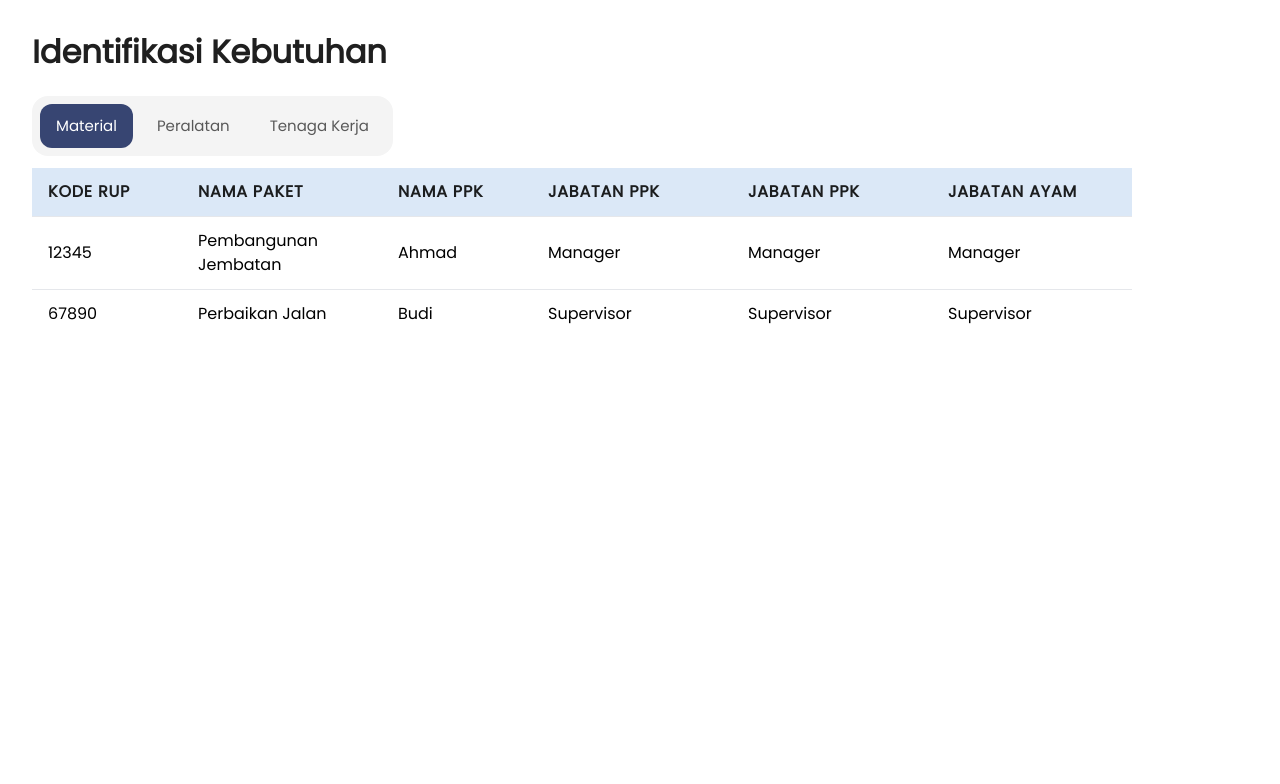
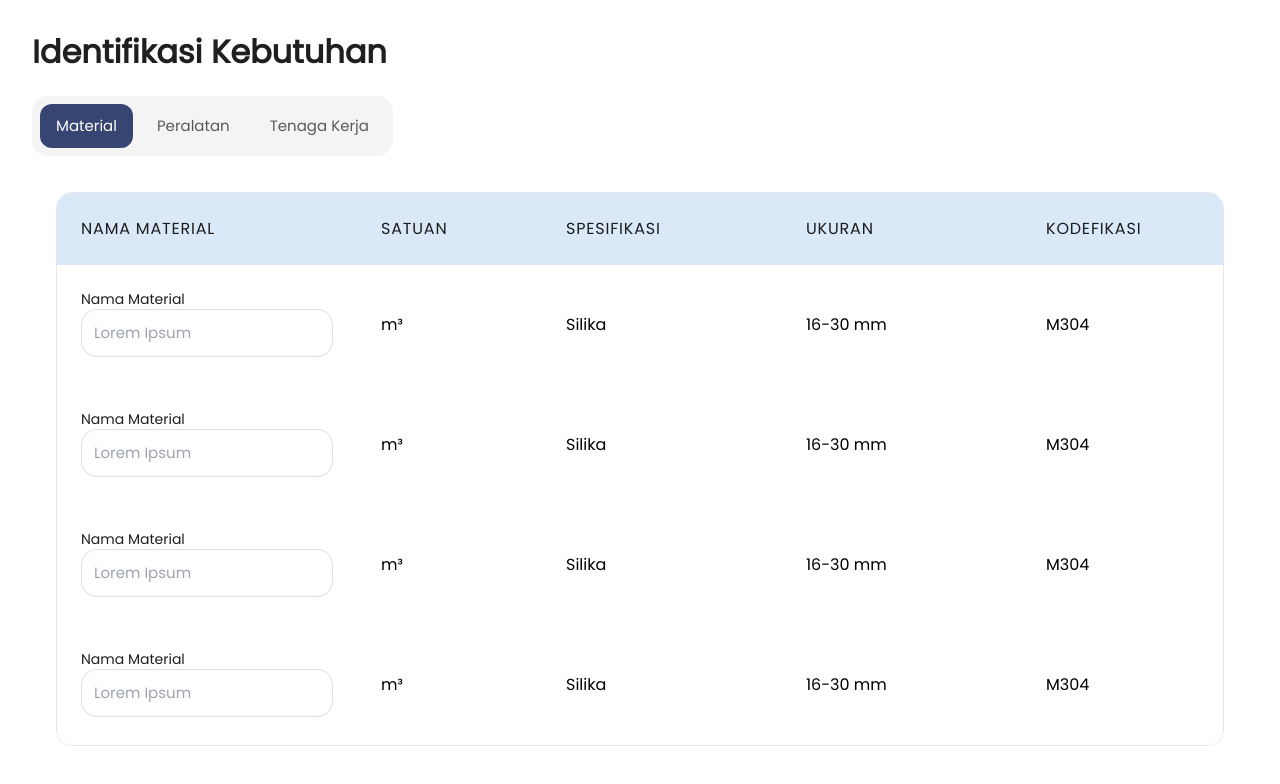
Before and after one commit to pupr-2024-2025/sipasti-fe, a Next.js app: page /perencanaan_data/tahap2 in a window 1280 px wide. Shown: the top 784 px of the page. Built offline with nearby package versions, Linux system fonts and the light colour scheme.

Commit message:
11:53 AM, 10-15-2024 Backup

```diff
--- a/src/components/table.js
+++ b/src/components/table.js
@@ -1,32 +1,66 @@
-import React from "react";
+import React, { useState } from "react";
+import TextInput from "../components/input"; // Pastikan path ini sesuai dengan lokasi file TextInput
 
 const Table = ({ columns, data }) => {
+  const [inputValues, setInputValues] = useState(
+    data.reduce((acc, row) => {
+      acc[row.id] = {}; // Initialize for each row by unique id
+      return acc;
+    }, {})
+  );
+
+  // Fungsi untuk menangani perubahan input
+  const handleInputChange = (rowId, columnAccessor, value) => {
+    setInputValues((prev) => ({
+      ...prev,
+      [rowId]: {
+        ...prev[rowId],
+        [columnAccessor]: value,
+      },
+    }));
+  };
+
   return (
+    <div className="p-6">
+      <div className="rounded-[16px] border border-gray-200 overflow-hidden">
         <div className="overflow-x-auto">
-      {" "}
-      <table className="table-fixed divide-y divide-gray-200 min-w-max">
-        {" "}
+          <table className="table-fixed w-full min-w-max">
             <thead>
               <tr className="bg-custom-blue-100 text-left text-emphasis-on_surface-high uppercase tracking-wider">
                 {columns.map((column, index) => (
                   <th
                     key={index}
-                className="py-3 px-4"
+                    className={`p-6 text-base font-normal ${
+                      index !== columns.length - 1 ? "pr-6" : ""
+                    }`}
                     style={{ width: column.width }}>
                     {column.title}
                   </th>
                 ))}
               </tr>
             </thead>
-        <tbody className="bg-white divide-y divide-gray-200">
-          {data.map((row, rowIndex) => (
-            <tr key={rowIndex}>
-              {columns.map((column, colIndex) => (
+            <tbody className="bg-white">
+              {data.map((row) => (
+                <tr key={row.id}>
+                  {columns.map((column) => (
                     <td
-                  key={colIndex}
-                  className="py-3 px-4"
-                  style={{ width: column.width }}>
-                  {row[column.accessor]}
+                      key={column.accessor}
+                      className="p-6 text-base font-normal">
+                      {column.type === "textInput" ? (
+                        <TextInput
+                          label={column.title}
+                          value={inputValues[row.id]?.[column.accessor] || ""}
+                          onChange={(e) =>
+                            handleInputChange(
+                              row.id,
+                              column.accessor,
+                              e.target.value
+                            )
+                          }
+                        />
+                      ) : (
+                        row[column.accessor] // Tampilkan teks biasa untuk kolom selain textInput
+                      )}
                     </td>
                   ))}
                 </tr>
@@ -34,6 +68,8 @@ const Table = ({ columns, data }) => {
             </tbody>
           </table>
         </div>
+      </div>
+    </div>
   );
 };
 
--- a/src/pages/perencanaan_data/tahap1.js
+++ b/src/pages/perencanaan_data/tahap1.js
@@ -180,7 +180,7 @@ const Tahap1 = () => {
           <h3 className="text-H3 text-emphasis-on_surface-high">
             Tahap Perencanaan Data
           </h3>
-          <div className="justify-center items-full space-x-4 mt-3 bg-neutral-100 px-6 py-8 rounded-[16px]">
+          <div className="justify-center items-center space-x-4 mt-3 bg-neutral-100 px-6 pb-8 pt-16 rounded-[16px]">
             <Stepper
               currentStep={currentStep}
               numberOfSteps={NUMBER_OF_STEPS}
--- a/src/pages/perencanaan_data/tahap2.js
+++ b/src/pages/perencanaan_data/tahap2.js
@@ -1,30 +1,142 @@
 import React from "react";
-import Table from "../../components/Table";
+import Table from "../../components/table";
 import Tabs from "../../components/Tabs";
+import Button from "../../components/button";
 
 const Tahap2 = () => {
   const columns = [
-    { title: "Kode RUP", accessor: "kodeRUP", width: "150px" },
-    { title: "Nama Paket", accessor: "namaPaket", width: "200px" },
-    { title: "Nama PPK", accessor: "namaPPK", width: "150px" },
-    { title: "Jabatan PPK", accessor: "jabatanPPK", width: "200px" },
-    { title: "Jabatan PPK", accessor: "jabatanPPK", width: "200px" },
-    { title: "Jabatan ayam", accessor: "jabatanPPK", width: "200px" },
+    {
+      title: "Nama Material",
+      accessor: "namamaterial",
+      width: "300px",
+      type: "textInput",
+      align: "left",
+    },
+    {
+      title: "Satuan",
+      accessor: "satuan",
+      width: "185px",
+      type: "number",
+      align: "left",
+    },
+    {
+      title: "Spesifikasi",
+      accessor: "spesifikasi",
+      width: "240px",
+      type: "input",
+      align: "left",
+    },
+    {
+      title: "Ukuran",
+      accessor: "ukuran",
+      width: "240px",
+      type: "text",
+      align: "center",
+    },
+    {
+      title: "Kodefikasi",
+      accessor: "kodefikasi",
+      width: "240px",
+      type: "text",
+      align: "center",
+    },
+    {
+      title: "Kelompok Material",
+      accessor: "kelompokmaterial",
+      width: "240px",
+      type: "text",
+      align: "center",
+    },
+    {
+      title: "Jumlah Kebutuhan",
+      accessor: "jumlahkebutuhan",
+      width: "260px",
+      type: "input",
+      align: "right",
+    },
+    {
+      title: "Merk",
+      accessor: "merk",
+      width: "200px",
+      type: "text",
+      align: "left",
+    },
+    {
+      title: "Provinsi",
+      accessor: "provinsi",
+      width: "200px",
+      type: "text",
+      align: "left",
+    },
+    {
+      title: "Kabupaten/Kota",
+      accessor: "kabupate_kota",
+      width: "200px",
+      type: "text",
+      align: "left",
+    },
+    {
+      title: "Aksi",
+      accessor: "aksi",
+      width: "52px",
+      type: "button",
+      align: "center",
+    },
   ];
+
   const data = [
     {
-      kodeRUP: "12345",
-      namaPaket: "Pembangunan Jembatan",
-      namaPPK: "Ahmad",
-      jabatanPPK: "Manager",
+      namamaterial: "Pasir",
+      satuan: "m³",
+      spesifikasi: "Silika",
+      ukuran: "16-30 mm",
+      kodefikasi: "M304",
+      kelompokmaterial: "Bahan Baku",
+      jumlahkebutuhan: "15",
+      merk: "KDK",
+      provinsi: "Jawa Timur",
+      kabupate_kota: "Kota Surabaya",
+      aksi: "Detail", // Konten untuk tombol
     },
     {
-      kodeRUP: "67890",
-      namaPaket: "Perbaikan Jalan",
-      namaPPK: "Budi",
-      jabatanPPK: "Supervisor",
+      namamaterial: "Pasar",
+      satuan: "m³",
+      spesifikasi: "Silika",
+      ukuran: "16-30 mm",
+      kodefikasi: "M304",
+      kelompokmaterial: "Bahan Baku",
+      jumlahkebutuhan: "15",
+      merk: "KDK",
+      provinsi: "Jawa Timur",
+      kabupate_kota: "Kota Surabaya",
+      aksi: <button>Detail</button>,
     },
-    // Data lainnya
+    {
+      namamaterial: "Pasur",
+      satuan: "m³",
+      spesifikasi: "Silika",
+      ukuran: "16-30 mm",
+      kodefikasi: "M304",
+      kelompokmaterial: "Bahan Baku",
+      jumlahkebutuhan: "15",
+      merk: "KDK",
+      provinsi: "Jawa Timur",
+      kabupate_kota: "Kota Surabaya",
+      aksi: <button>Detail</button>,
+    },
+    {
+      namamaterial: "Pasir",
+      satuan: "m³",
+      spesifikasi: "Silika",
+      ukuran: "16-30 mm",
+      kodefikasi: "M304",
+      kelompokmaterial: "Bahan Baku",
+      jumlahkebutuhan: "15",
+      merk: "KDK",
+      provinsi: "Jawa Timur",
+      kabupate_kota: "Kota Surabaya",
+      aksi: <button>Detail</button>,
+    },
   ];
 
   // Tabs configuration
@@ -32,8 +144,12 @@ const Tahap2 = () => {
     {
       label: "Material",
       content: (
-        <div className="mt-3 rounded-[16px] space-y-8">
-          <Table columns={columns} data={data} />
+        <div className="mt-3 space-y-8">
+          <div className="rounded-[16px] overflow-hidden">
+            <div className="overflow-x-auto">
+              <Table columns={columns} data={data} />
+            </div>
+          </div>
         </div>
       ),
     },
```
Lines whose indentation alone changed are shown as unchanged.
